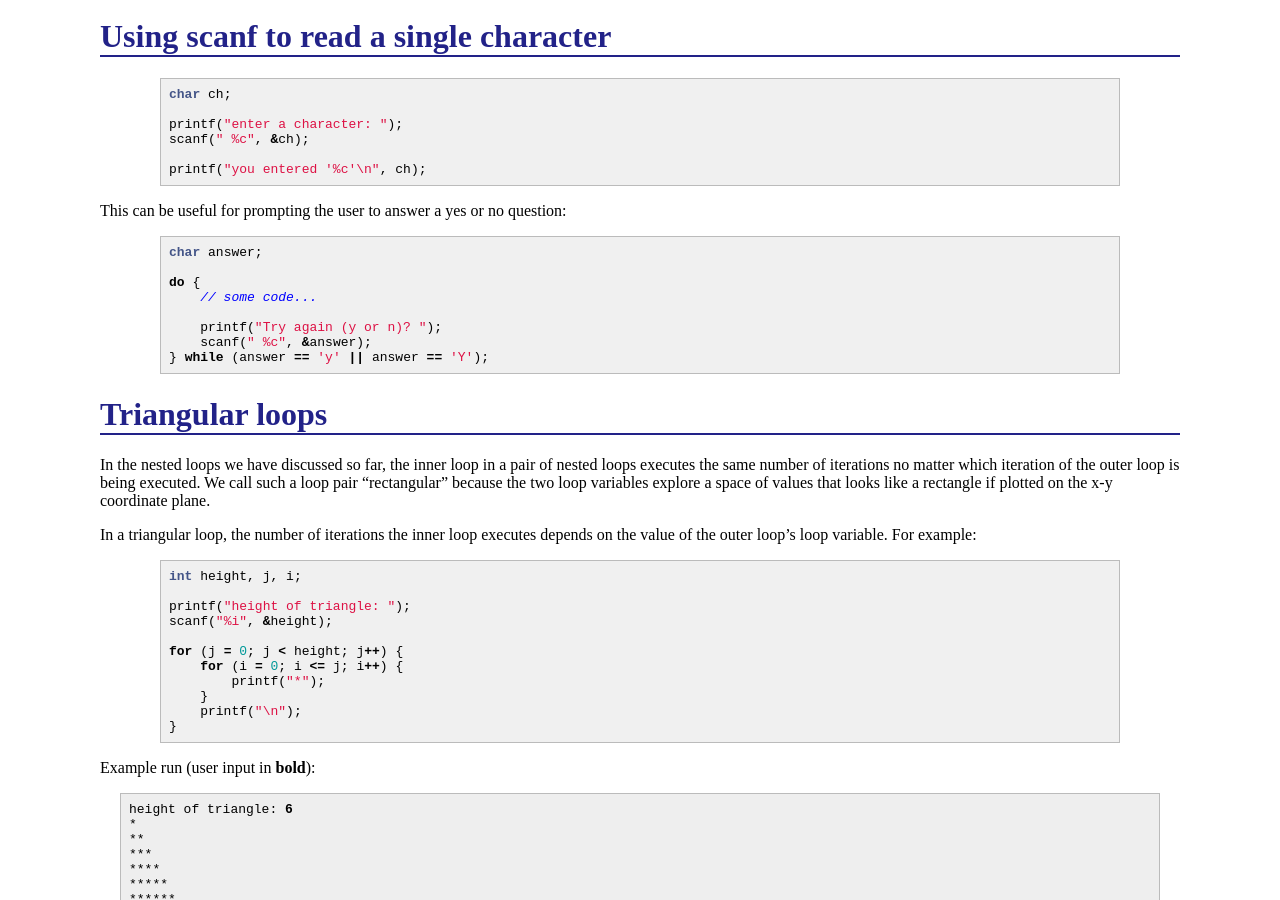
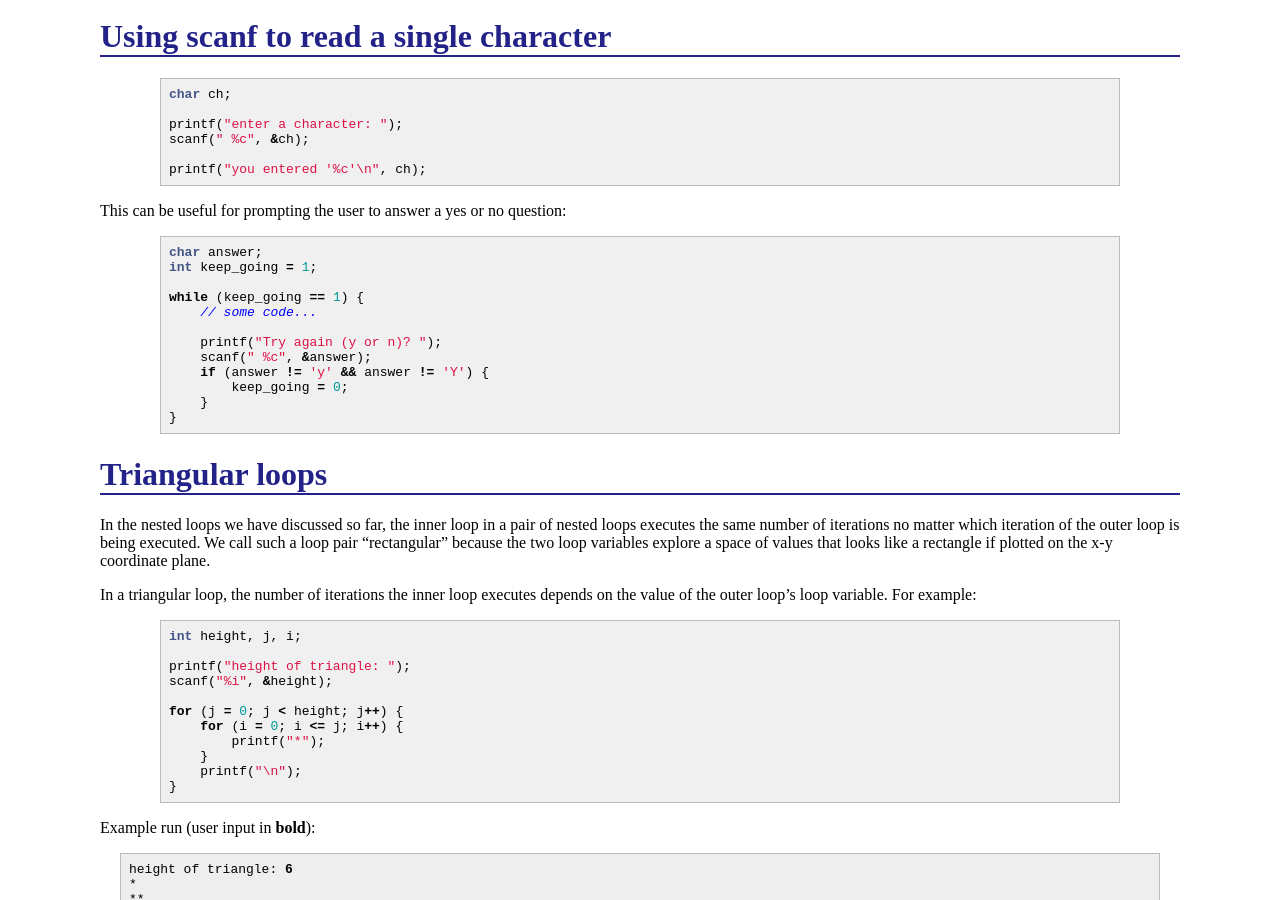
Before and after one commit to ycpcs/cs101-spring2014, a Jekyll site: the page built from lectures/lecture08.md, in a window 1280 px wide and 900 px high, scrolled down 980 px. Built offline with Jekyll 4.4.1, drawn with Linux system fonts in a browser that asks for light colours; Markdown is read by kramdown in place of the engine named in the settings.

Commit message:
get rid of do/while loop, gack!

```diff
--- a/lectures/lecture08.md
+++ b/lectures/lecture08.md
@@ -71,13 +71,17 @@ This can be useful for prompting the user to answer a yes or no question:
 
 {% highlight cpp %}
 char answer;
+int keep_going = 1;
 
-do {
+while (keep_going == 1) {
     // some code...
 
     printf("Try again (y or n)? ");
     scanf(" %c", &answer);
-} while (answer == 'y' || answer == 'Y');
+    if (answer != 'y' && answer != 'Y') {
+        keep_going = 0;
+    }
+}
 {% endhighlight %}
 
 Triangular loops
```
